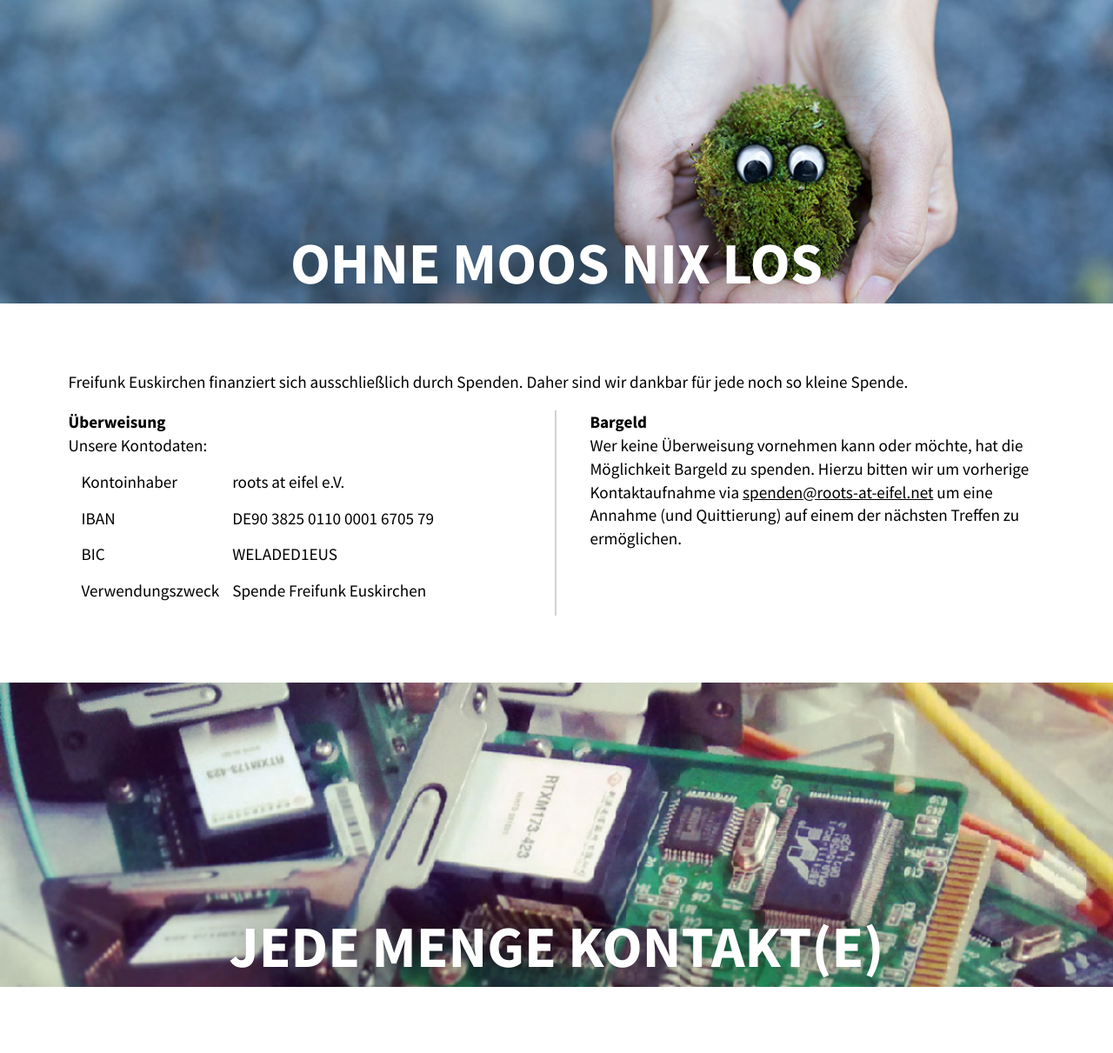
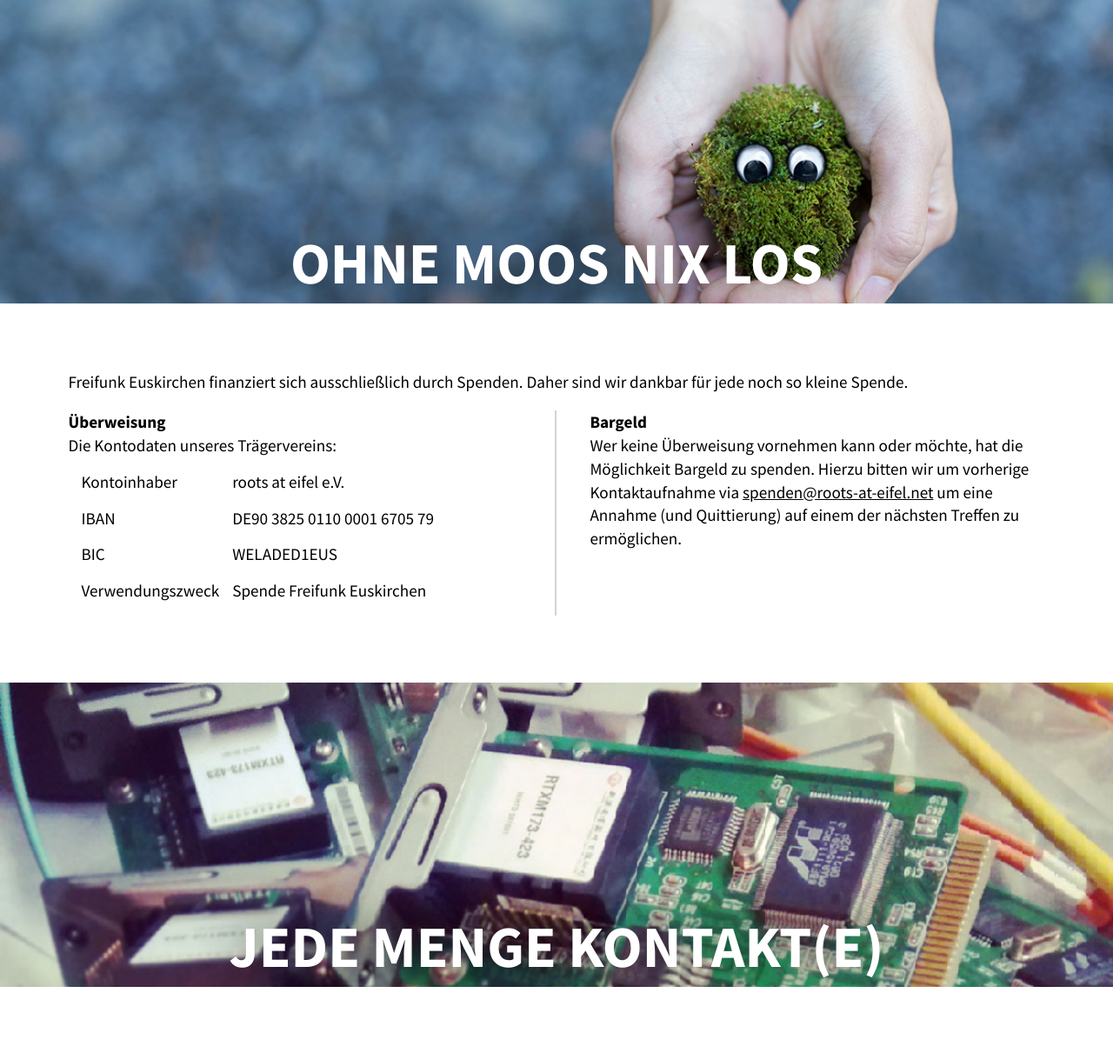
Before and after one commit to freifunkeu/website, a PHP site: page / in a window 1280 px wide. Shown: the part 5192-6403 px from the top of the page at 87% size. Run offline with PHP 8.4, Linux system fonts and the light colour scheme.

Commit message:
Clarification

```diff
--- a/content/donate.php
+++ b/content/donate.php
@@ -4,7 +4,7 @@
     <div class="donate_left">
         <h3>Überweisung</h3>
 
-        Unsere Kontodaten:
+        Die Kontodaten unseres Trägervereins:
         <table class="bank_account">
             <tr>
                 <td>Kontoinhaber</td>
```
